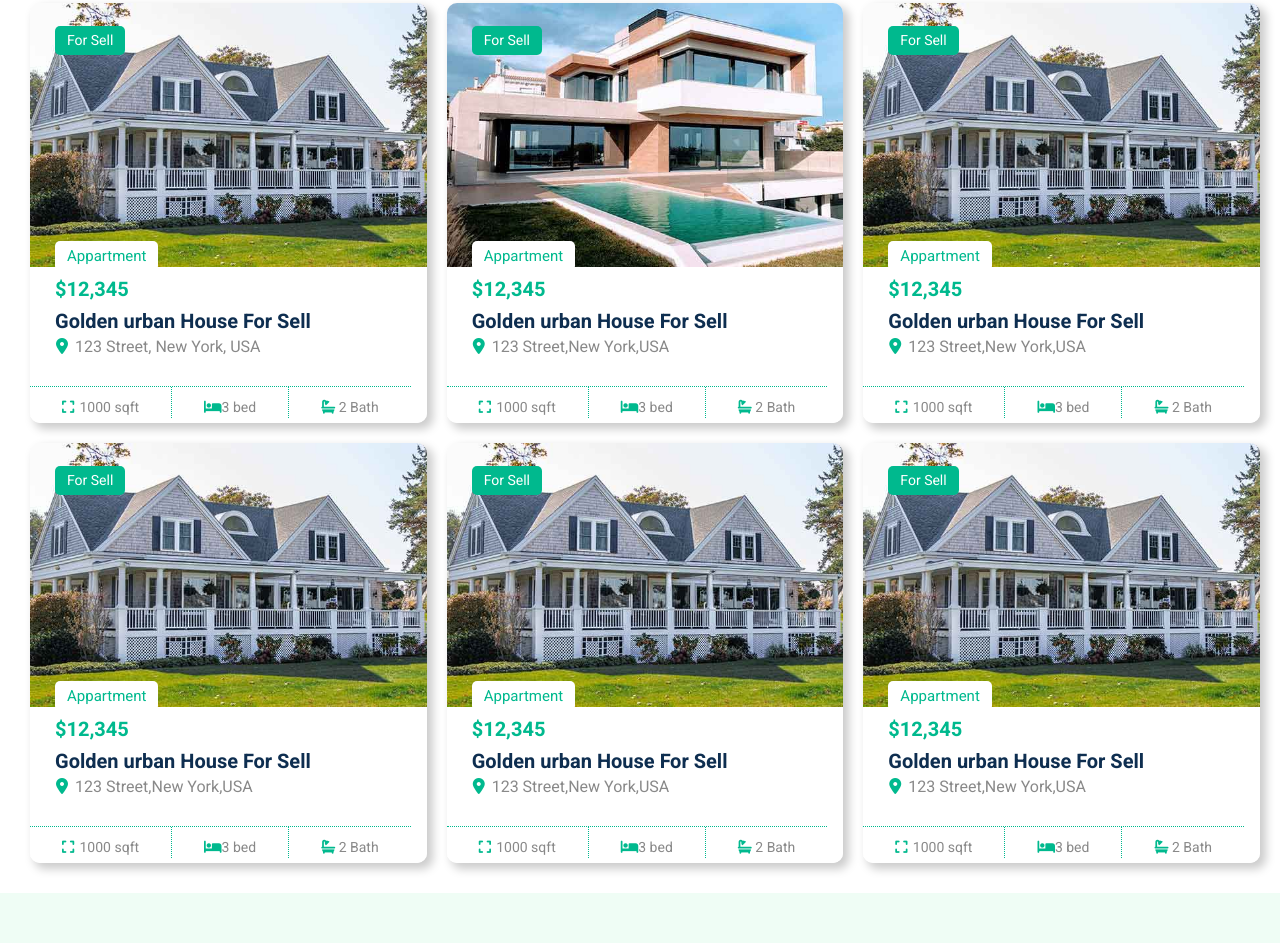
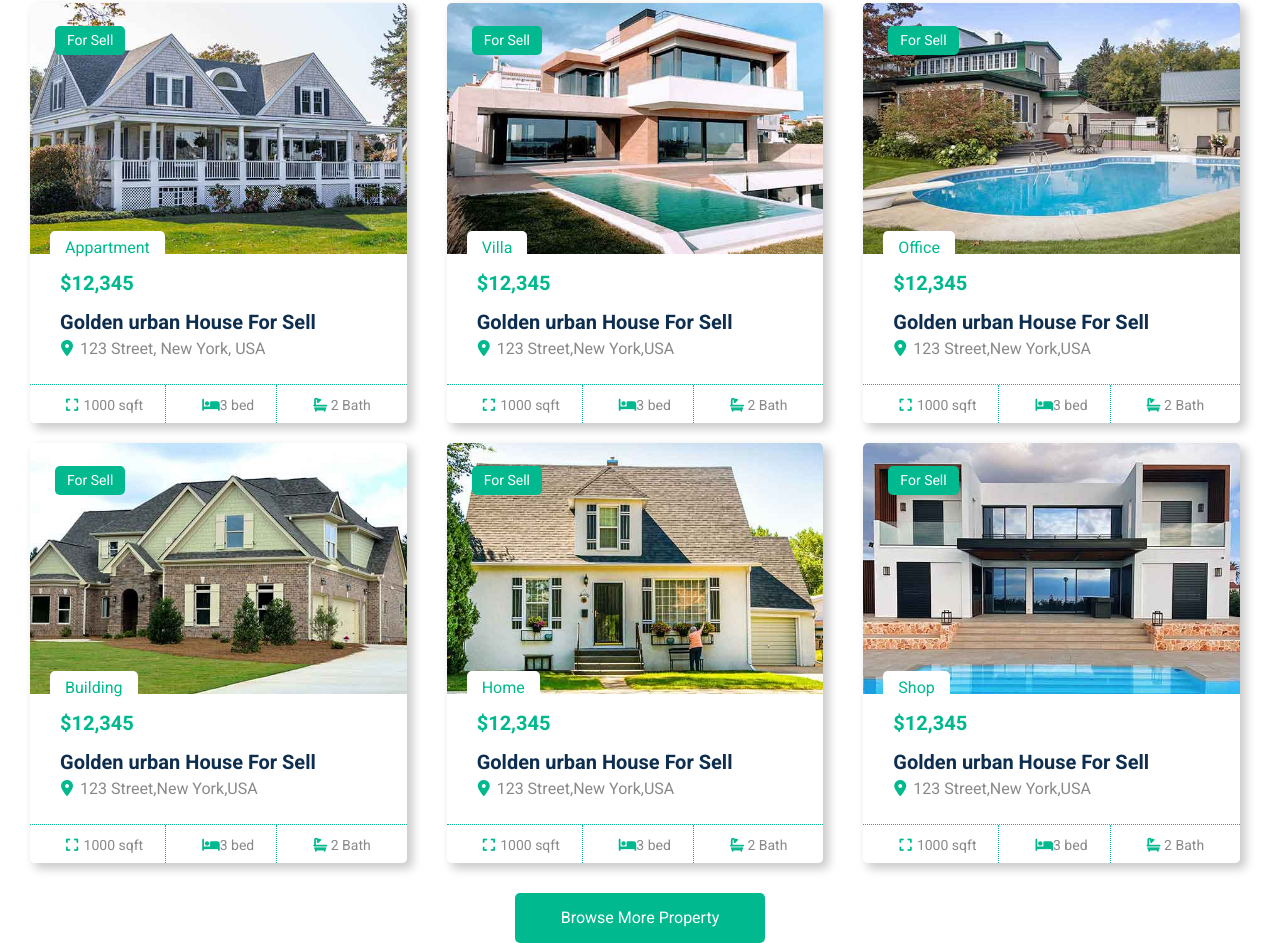
Before and after one commit to Meagamer/test-1, a plain HTML site: page website.html in a window 1280 px wide. Shown: the part 2510-3453 px from the top of the page. Before the commit the page ends 3403 px from the top, so only its background shows below. Drawn offline with nearby package versions, Linux system fonts and the light colour scheme.

Commit message:
modified grid

```diff
--- a/website.css
+++ b/website.css
@@ -344,18 +344,21 @@ header{
       .container4-main{
         background-color: white;
         display: grid;
-        grid-template-columns: repeat(3, 1fr); /* 2 equal-width columns */
-        grid-template-rows: repeat(2, 1fr);    /* 1 equal-height rows */
+        grid-template-columns: repeat(3, 1fr); /* 3 equal-width columns */
+        grid-template-rows: repeat(2, 1fr);    /* 2 equal-height rows */
         gap: 20px;
         padding: 50px 20px 30px 30px;
       }
       .house-grid{
         position: relative;
         overflow: hidden;
-        width: 100%;
+        display: grid;
+        grid-template-columns: repeat(1, 1fr); /* 1 equal-width columns */
+        grid-template-rows: repeat(3, 1fr);    /* 3 equal-height rows */
+        width: 95%;
         height: 420px;
         background-color: #ffffff;
-        border-radius: 10px;
+        border-radius: 5px;
         box-shadow: 5px 5px 10px 1px rgba(0, 0, 0, 0.204);
       }
       .house-grid img{
@@ -379,38 +382,53 @@ header{
         top: 23px;
         background-color: #00B98E;
       }
-      .house-grid-p2{
-        position: absolute;
-        z-index:1;
-        padding: 4px 12px;
-        color: #00B98E;
-        font-size: 15px;
-        font-weight: normal;
-        border-radius: 5px;
-        left: 25px;
-        top: 238px;
-        background-color: #ffffff;
-      }
       .house-grid-text{
         position: relative;
         width: 100%;
-        height: 180px;
+        height: 130px;
         background-color: #ffffff;
         z-index: 2;
+      }
+      .house-grid-text::after{
+        position: absolute;
+        display: inline;
+        font-weight: normal;
+        font-size: 16px;
+        padding: 5px 15px 10px 15px;
+        color: #00B98E;
+        top:-23px;
+        left: 20px;
+        background: rgb(255, 255, 255);
+        border-radius: 5px;
+        z-index: 4;
+      }
+      .house-grid-text-1::after{
+        content: 'Appartment';
+      }
+      .house-grid-text-2::after{
+        content: 'Villa';
+      }
+      .house-grid-text-3::after{
+        content: 'Office';
+      }
+      .house-grid-text-4::after{
+        content: 'Building';
+      }
+      .house-grid-text-5::after{
+        content: 'Home';
+      }
+      .house-grid-text-6::after{
+        content: 'Shop';
       }
       .c4p1{
         font-size: 20px;
         color: #00B98E;
-        position: absolute;
-        left: 25px;
-        top: 8px;
+        padding: 15px 0px 10px 30px;
       }
       .c4p2{
         font-size:20px;
         color: #0E2E50;
-        position: absolute;
-        left: 25px;
-        top: 40px;
+        padding: 0px 0px 0px 30px;
         transition: color 0.3s;
       }
       .c4p2:hover{
@@ -420,9 +438,7 @@ header{
         font-weight: normal;
         font-size: 16px;
         color: #898989;
-        position: absolute;
-        left: 25px;
-        top: 68px;
+        padding: 0px 0px 0px 30px;
       }
       .c4p3 i{
         padding-right: 6px;
@@ -433,12 +449,9 @@ header{
         background-color: #ffffff;
         justify-content: space-evenly;
         border-top: 1px dotted #00B98E;
-        position: absolute;
-        z-index: 3;
-        bottom: 5px;
       }
       .bottom-icon p{
-        padding: 10px 32px 0px 32px;
+        padding: 10px 22px 0px 22px;
         font-size: 14px;
         font-weight: normal;
         color: #898989;
@@ -449,3 +462,23 @@ header{
       .bottom-icon-p1{
         border-right: 1px dotted #00B98E;
       }
+      .container4-btn{
+        background-color: #ffffff;
+        display: flex;
+        justify-content: center;
+      }
+      .container4-btn button{
+        width: 250px;
+        height: 50px;
+        border-radius: 5px;
+        border: none;
+        background-color: #00B98E;
+        color: #ffffff;
+        font-size: 16px;
+        font-weight: normal;
+        transition: background-color 0.5s;
+      }
+      .container4-btn button:hover{
+        background-color: #04d3a3;
+      }
+        /* CONTAINER 5 */
--- a/website.html
+++ b/website.html
@@ -162,8 +162,7 @@
             <div class="house-grid">
               <p class="house-grid-p1">For Sell</p>
               <img src="/img/property-1.jpg" alt="property-1">
-              <p class="house-grid-p2">Appartment</p>
-              <div class="house-grid-text">
+              <div class="house-grid-text house-grid-text-1">
                 <p class="c4p1">$12,345</p>
                 <p class="c4p2">Golden urban House For Sell</p>
                 <p class="c4p3"><i class="fa-solid fa-location-dot" style="color: #00B98E;"></i>123 Street, New York, USA</p>
@@ -178,8 +177,7 @@
             <div class="house-grid">
               <p  class="house-grid-p1">For Sell</p>
               <img src="/img/property-2.jpg" alt="property-1">
-              <p class="house-grid-p2">Appartment</p>
-              <div class="house-grid-text">
+              <div class="house-grid-text house-grid-text-2">
                 <p class="c4p1">$12,345</p>
                 <p class="c4p2">Golden urban House For Sell</p>
                 <p class="c4p3"><i class="fa-solid fa-location-dot" style="color: #00B98E;"></i>123 Street,New York,USA</p>
@@ -193,9 +191,8 @@
 
             <div class="house-grid">
               <p  class="house-grid-p1">For Sell</p>
-              <img src="/img/property-1.jpg" alt="property-1">
-              <p class="house-grid-p2">Appartment</p>
-              <div class="house-grid-text">
+              <img src="/img/property-3.jpg" alt="property-1">
+              <div class="house-grid-text house-grid-text-3">
                 <p class="c4p1">$12,345</p>
                 <p class="c4p2">Golden urban House For Sell</p>
                 <p class="c4p3"><i class="fa-solid fa-location-dot" style="color: #00B98E;"></i>123 Street,New York,USA</p>
@@ -209,9 +206,8 @@
 
             <div class="house-grid">
               <p class="house-grid-p1">For Sell</p>
-              <img src="/img/property-1.jpg" alt="property-1">
-              <p class="house-grid-p2">Appartment</p>
-              <div class="house-grid-text">
+              <img src="/img/property-4.jpg" alt="property-1">
+              <div class="house-grid-text house-grid-text-4">
                 <p class="c4p1">$12,345</p>
                 <p class="c4p2">Golden urban House For Sell</p>
                 <p class="c4p3"><i class="fa-solid fa-location-dot" style="color: #00B98E;"></i>123 Street,New York,USA</p>
@@ -225,9 +221,8 @@
 
             <div class="house-grid">
               <p class="house-grid-p1">For Sell</p>
-              <img src="/img/property-1.jpg" alt="property-1">
-              <p class="house-grid-p2">Appartment</p>
-              <div class="house-grid-text">
+              <img src="/img/property-5.jpg" alt="property-1">
+              <div class="house-grid-text house-grid-text-5">
                 <p class="c4p1">$12,345</p>
                 <p class="c4p2">Golden urban House For Sell</p>
                 <p class="c4p3"><i class="fa-solid fa-location-dot" style="color: #00B98E;"></i>123 Street,New York,USA</p>
@@ -241,9 +236,8 @@
 
             <div class="house-grid">
               <p class="house-grid-p1">For Sell</p>
-              <img src="/img/property-1.jpg" alt="property-1">
-              <p class="house-grid-p2">Appartment</p>
-              <div class="house-grid-text">
+              <img src="/img/property-6.jpg" alt="property-1">
+              <div class="house-grid-text house-grid-text-6">
                 <p class="c4p1">$12,345</p>
                 <p class="c4p2">Golden urban House For Sell</p>
                 <p class="c4p3"><i class="fa-solid fa-location-dot" style="color: #00B98E;"></i>123 Street,New York,USA</p>
@@ -255,6 +249,9 @@
               </div>
             </div>
           </div>
+          <div class="container4-btn">
+            <button>Browse More Property</button>
+          </div>
         </section>
     </main>
 </body>
```
